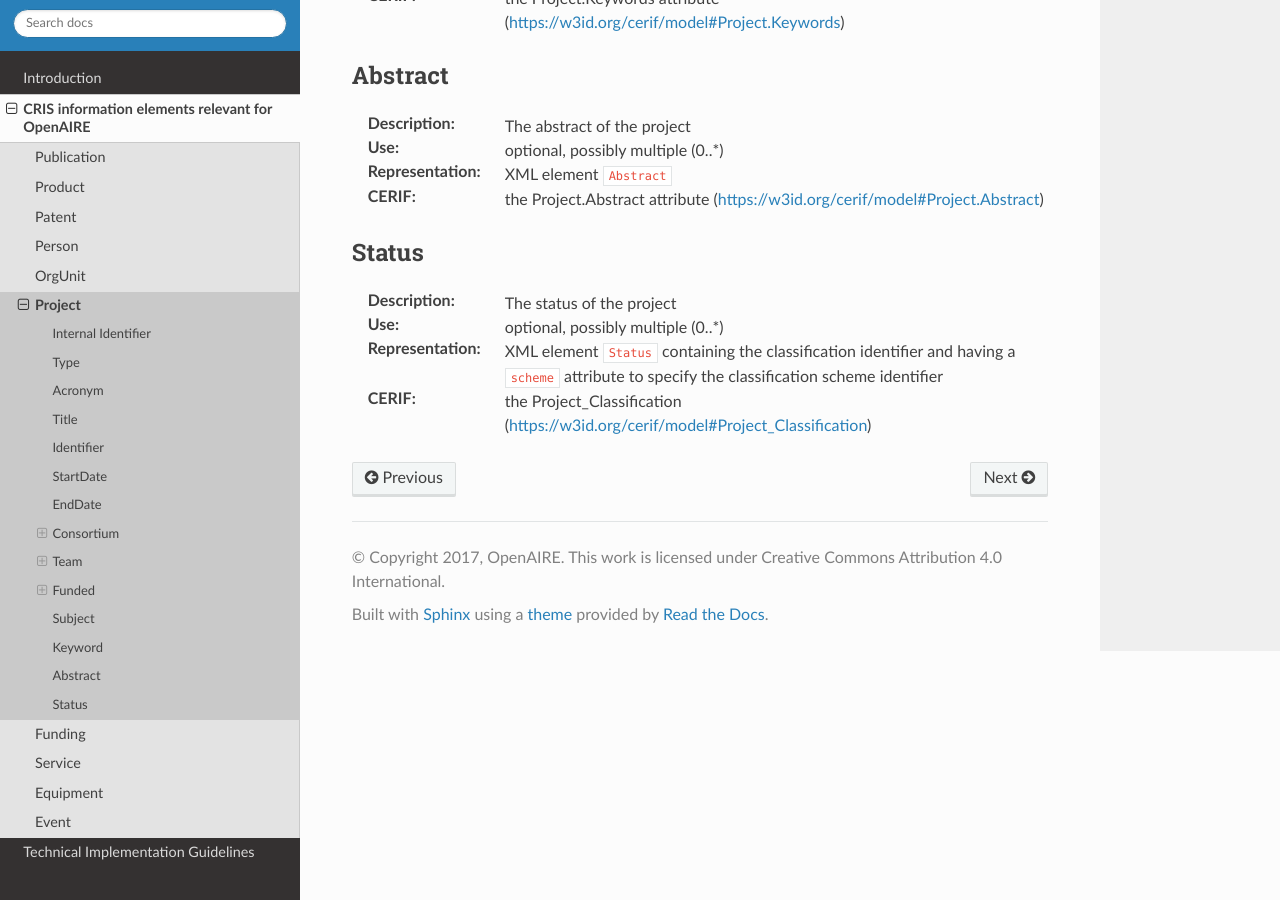
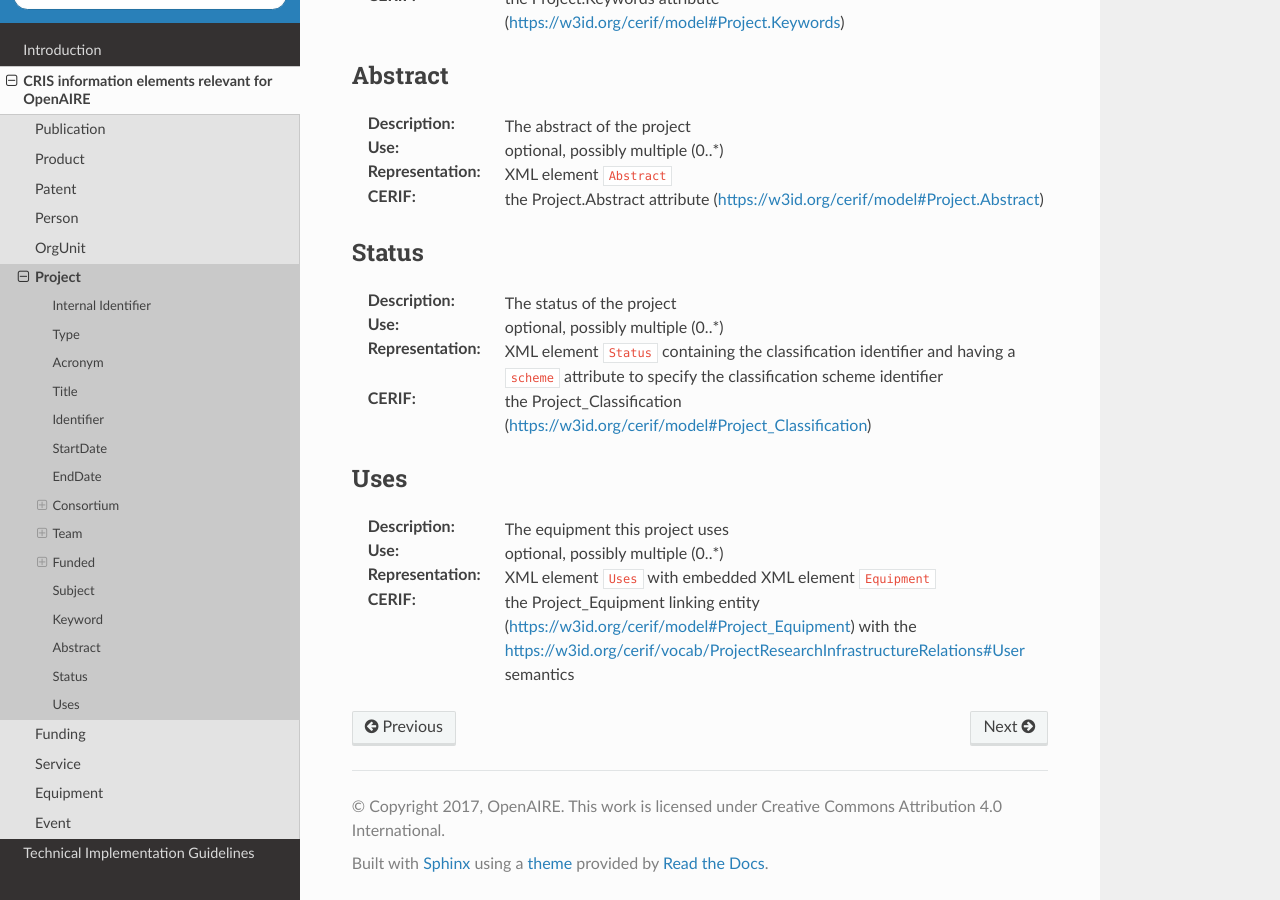
Before and after one commit to openaire/guidelines-cris-managers, a Sphinx documentation site: the page built from docs/cerif_xml_project_entity.rst, in a window 1280 px wide and 900 px high, scrolled down 6063 px. Built offline with Sphinx 7.4.7 and the Read the Docs theme 2.0.0, drawn with Linux system fonts in a browser that asks for light colours; a script that is not in the unit is left out.

Commit message:
added Project/Uses (Equipment)

```diff
--- a/docs/cerif_xml_project_entity.rst
+++ b/docs/cerif_xml_project_entity.rst
@@ -205,3 +205,11 @@ Status
 :Use: optional, possibly multiple (0..*)
 :Representation: XML element ``Status`` containing the classification identifier and having a ``scheme`` attribute to specify the classification scheme identifier
 :CERIF: the Project_Classification (`<https://w3id.org/cerif/model#Project_Classification>`_)
+
+
+Uses
+^^^^
+:Description: The equipment this project uses
+:Use: optional, possibly multiple (0..*)
+:Representation: XML element ``Uses`` with embedded XML element ``Equipment``
+:CERIF: the Project_Equipment linking entity (`<https://w3id.org/cerif/model#Project_Equipment>`_) with the `<https://w3id.org/cerif/vocab/ProjectResearchInfrastructureRelations#User>`_ semantics
```
